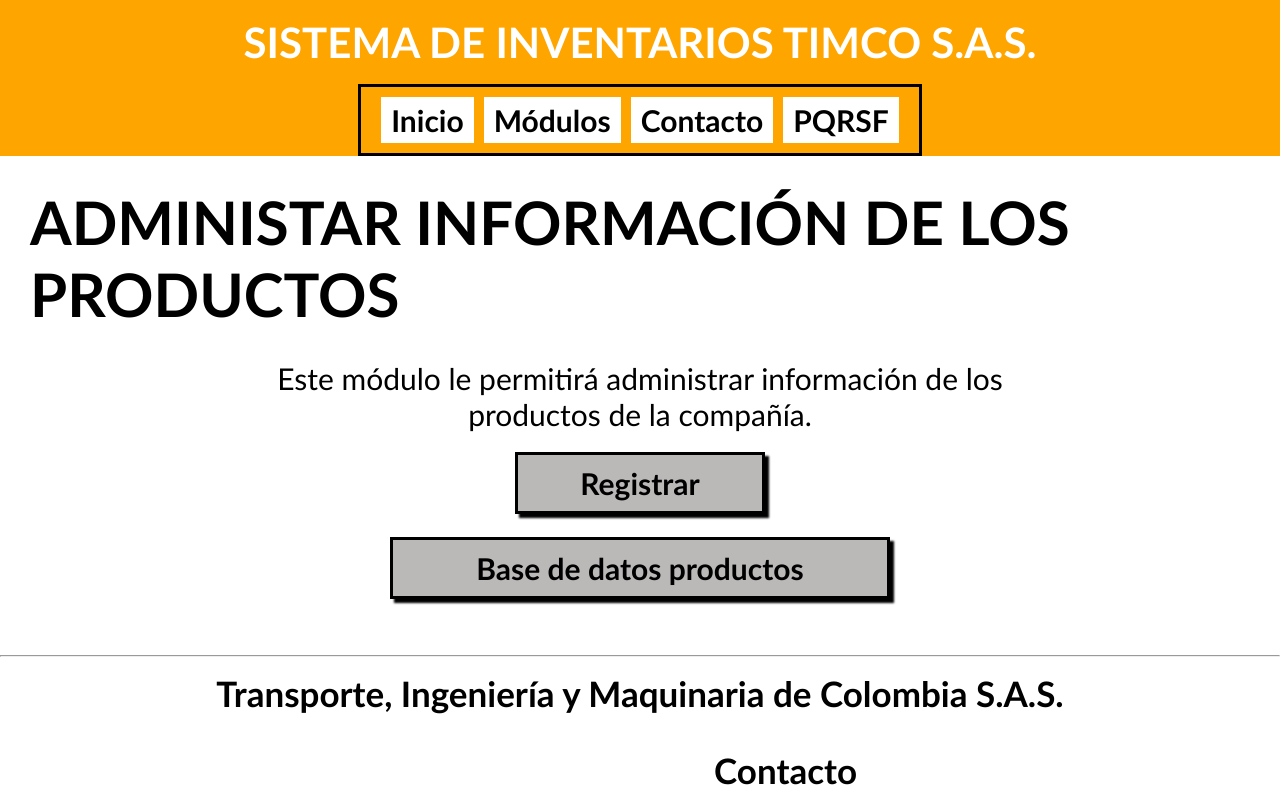
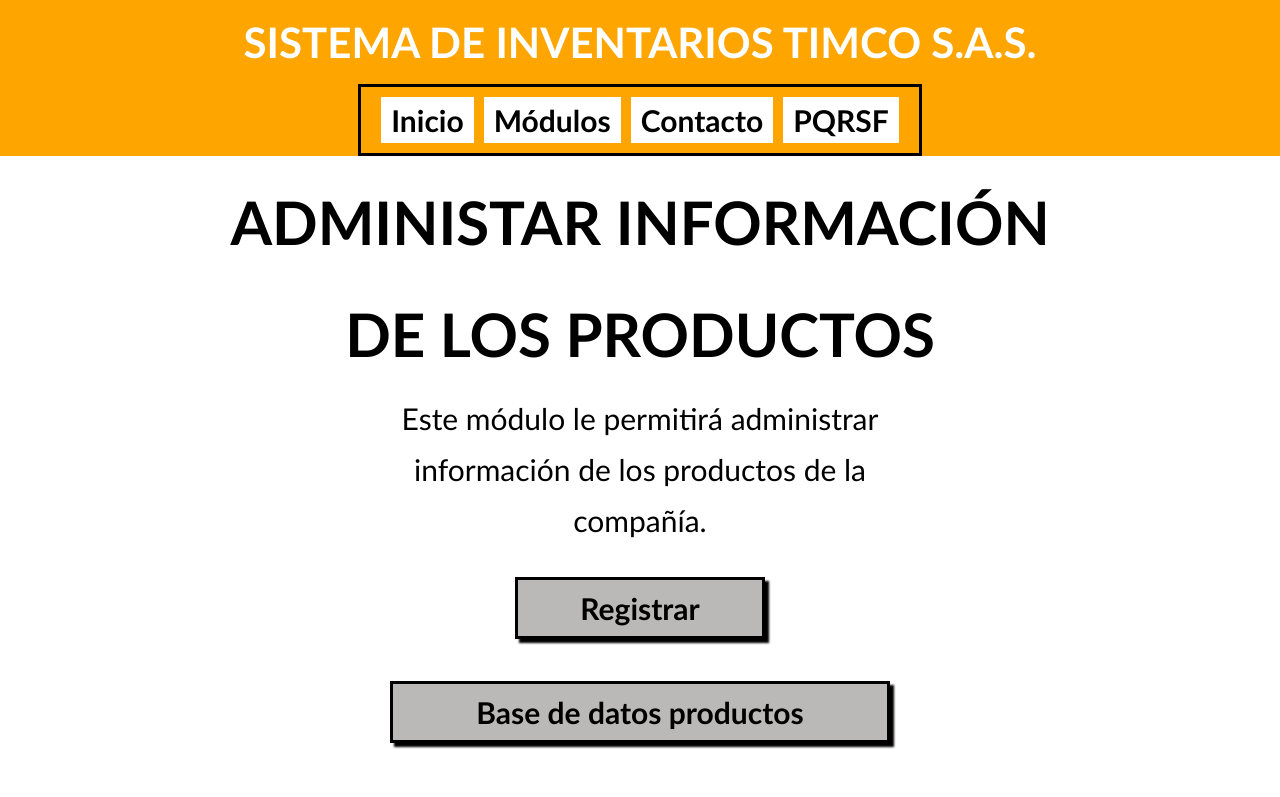
Before and after one commit to Brigitte9219/Timco_Reactjs, a React (Create React App) app: page /productos in a window 1280 px wide. Shown: the top 797 px of the page. Built offline with nearby package versions, Linux system fonts and the light colour scheme.

Commit message:
Actualizacion de la pagina Productos

```diff
--- a/src/paginas/Productos.js
+++ b/src/paginas/Productos.js
@@ -13,12 +13,18 @@
             <EncabezadoSecundario />
             <MenuSecundario />
             <TituloPrincipal
-            titulo='ADMINISTAR INFORMACIÓN DE LOS PRODUCTOS' />
+            titulo='ADMINISTAR INFORMACIÓN' />
+            <TituloPrincipal
+            titulo='DE LOS PRODUCTOS' />
             <Texto
-            descripcion='Este módulo le permitirá administrar información de los productos de la compañía.' />
+            descripcion='Este módulo le permitirá administrar' />
+            <Texto
+            descripcion='información de los productos de la' />
+            <Texto
+            descripcion='compañía.' /><br />
             <BotonPequeño
             texto='Registrar'
-            link={'/regisproducuno'} />
+            link={'/regisproducuno'} /><br />
             <Boton
             texto='Base de datos productos' />
             <PieDePagina />
```
